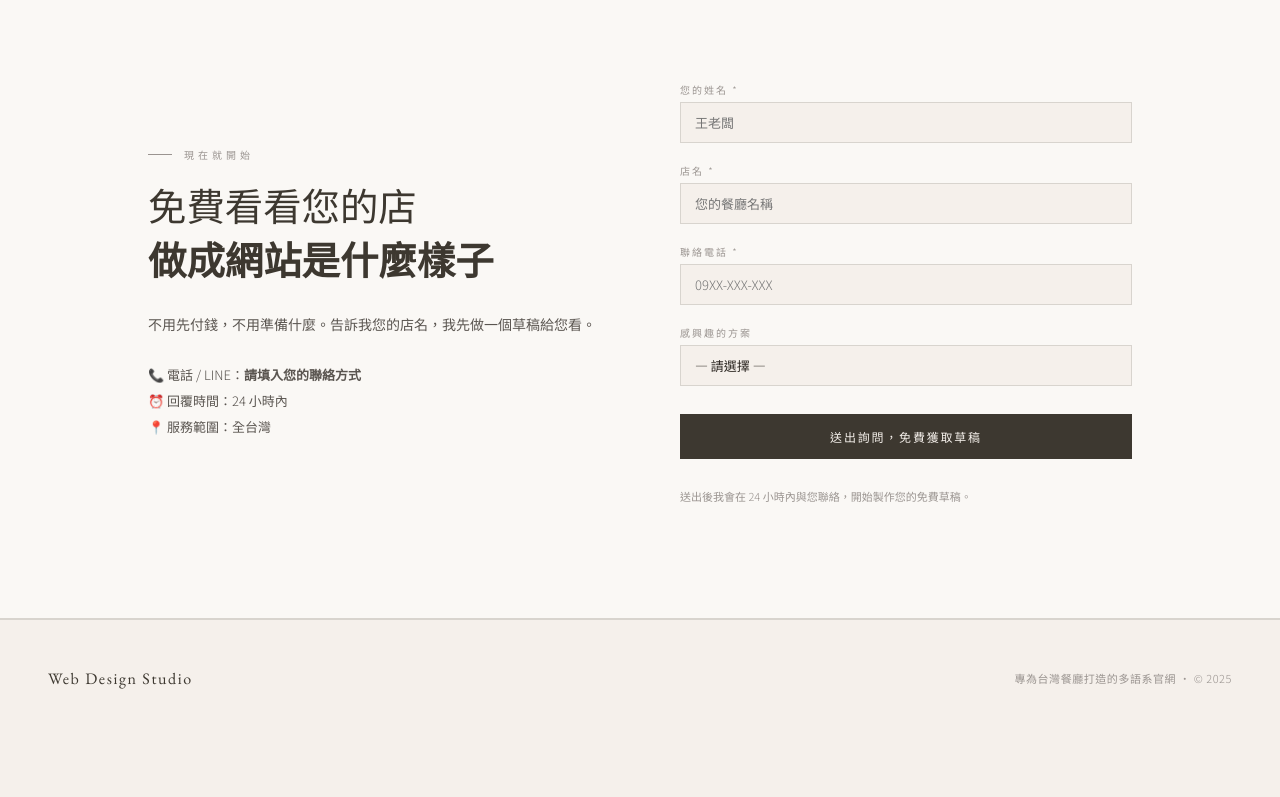
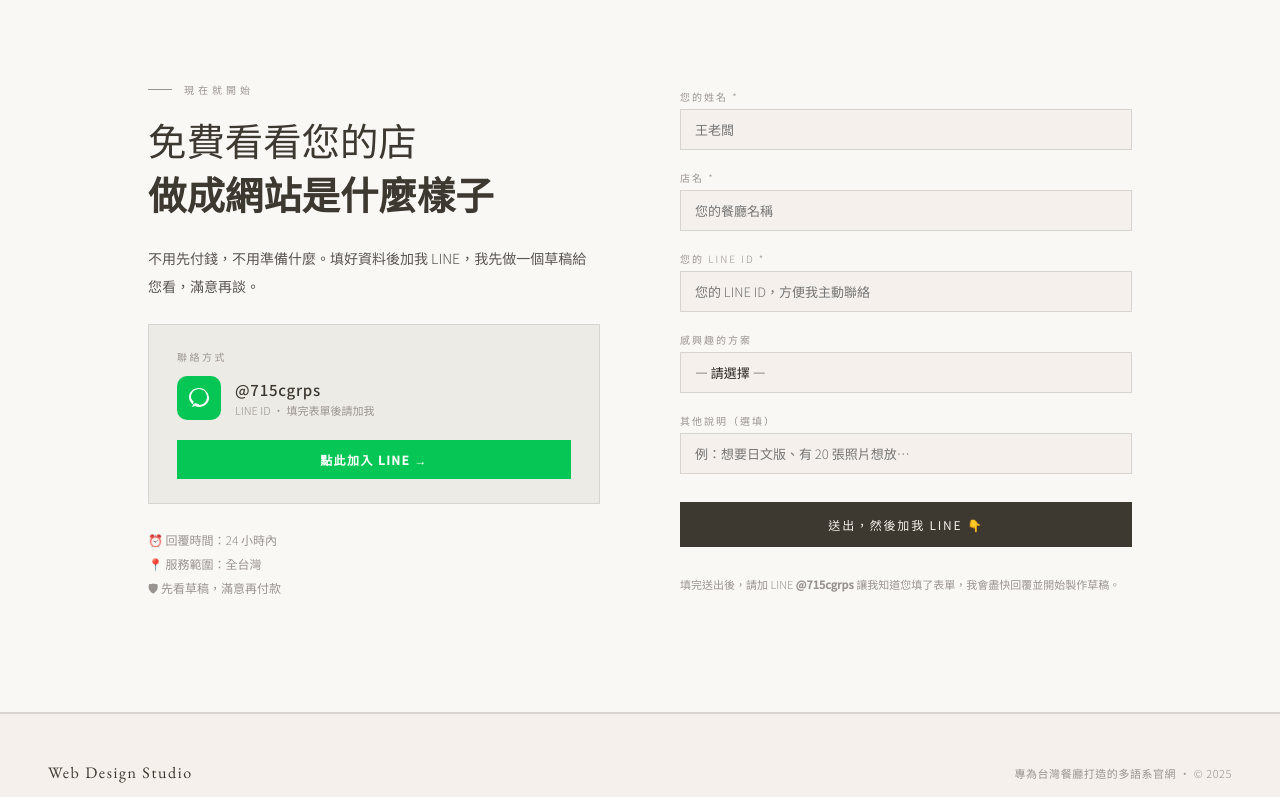
Before and after one commit to aspiredesigner/plan, a plain HTML site: page index.html in a window 1280 px wide. Shown: the part 4762-5559 px from the top of the page. Before the commit the page ends 5499 px from the top, so only its background shows below. Drawn offline with nearby package versions, Linux system fonts and the light colour scheme.

Commit message:
Update index.html

```diff
--- a/index.html
+++ b/index.html
@@ -961,7 +961,7 @@
       <div class="how-step">
         <div class="how-n">01</div>
         <div class="how-title">免費諮詢</div>
-        <div class="how-desc">告訴我您的店名和需求，LINE 或電話都可以，15 分鐘了解您的目標。</div>
+        <div class="how-desc">告訴我您的店名和需求，填完表單後加我 LINE @715cgrps，15 分鐘了解您的目標。</div>
       </div>
       <div class="how-step">
         <div class="how-n">02</div>
@@ -990,13 +990,34 @@
     <div class="contact-left reveal">
       <p class="sec-label">現在就開始</p>
       <h2 class="sec-heading">免費看看您的店<br><strong>做成網站是什麼樣子</strong></h2>
-      <p class="sec-body" style="margin-bottom:1.5rem">不用先付錢，不用準備什麼。告訴我您的店名，我先做一個草稿給您看。</p>
-      <p style="font-size:13px;color:var(--text2);line-height:2;">
-        📞 電話 / LINE：<strong>請填入您的聯絡方式</strong><br>
+      <p class="sec-body" style="margin-bottom:1.5rem">不用先付錢，不用準備什麼。填好資料後加我 LINE，我先做一個草稿給您看，滿意再談。</p>
+
+      <!-- LINE CTA block -->
+      <div style="background:var(--bg2);border:1px solid var(--line);padding:1.5rem 1.75rem;margin-bottom:1.5rem;">
+        <p style="font-size:10px;letter-spacing:0.25em;color:var(--muted);text-transform:uppercase;margin-bottom:0.75rem;">聯絡方式</p>
+        <div style="display:flex;align-items:center;gap:14px;">
+          <div style="width:44px;height:44px;background:#06C755;border-radius:10px;display:flex;align-items:center;justify-content:center;flex-shrink:0;">
+            <svg width="24" height="24" viewBox="0 0 24 24" fill="white"><path d="M12 2C6.48 2 2 6.03 2 11c0 3.08 1.63 5.81 4.14 7.5L5 21l3.14-1.04C9.33 20.63 10.63 21 12 21c5.52 0 10-4.03 10-9S17.52 2 12 2zm0 16c-1.18 0-2.31-.26-3.32-.72l-.24-.11-2.48.82.56-2.42-.16-.25C4.92 14.1 4 12.62 4 11c0-4.41 3.58-8 8-8s8 3.59 8 8-3.58 8-8 8z"/></svg>
+          </div>
+          <div>
+            <p style="font-size:15px;font-weight:500;color:var(--accent);letter-spacing:0.05em;">@715cgrps</p>
+            <p style="font-size:11px;color:var(--muted);margin-top:2px;">LINE ID · 填完表單後請加我</p>
+          </div>
+        </div>
+        <a href="https://line.me/ti/p/~715cgrps" target="_blank"
+           style="display:block;margin-top:1.25rem;background:#06C755;color:white;text-align:center;padding:11px;font-size:12px;font-weight:700;letter-spacing:0.12em;text-decoration:none;text-transform:uppercase;transition:opacity 0.2s;"
+           onmouseover="this.style.opacity='0.85'" onmouseout="this.style.opacity='1'">
+          點此加入 LINE →
+        </a>
+      </div>
+
+      <p style="font-size:12px;color:var(--muted);line-height:2;">
         ⏰ 回覆時間：24 小時內<br>
-        📍 服務範圍：全台灣
+        📍 服務範圍：全台灣<br>
+        🛡 先看草稿，滿意再付款
       </p>
     </div>
+
     <div class="reveal">
       <div class="contact-form" id="contact-form">
         <div>
@@ -1008,8 +1029,8 @@
           <input class="cf-input" type="text" id="cf-shop" placeholder="您的餐廳名稱" />
         </div>
         <div>
-          <label class="cf-label">聯絡電話 *</label>
-          <input class="cf-input" type="tel" id="cf-phone" placeholder="09XX-XXX-XXX" />
+          <label class="cf-label">您的 LINE ID *</label>
+          <input class="cf-input" type="text" id="cf-line" placeholder="您的 LINE ID，方便我主動聯絡" />
         </div>
         <div>
           <label class="cf-label">感興趣的方案</label>
@@ -1021,13 +1042,23 @@
             <option>先看草稿再決定</option>
           </select>
         </div>
-        <button class="cf-submit" onclick="submitForm()">送出詢問，免費獲取草稿</button>
-        <p class="cf-note">送出後我會在 24 小時內與您聯絡，開始製作您的免費草稿。</p>
+        <div>
+          <label class="cf-label">其他說明（選填）</label>
+          <input class="cf-input" type="text" id="cf-note" placeholder="例：想要日文版、有 20 張照片想放…" />
+        </div>
+        <button class="cf-submit" onclick="submitForm()">送出，然後加我 LINE 👇</button>
+        <p class="cf-note">填完送出後，請加 LINE <strong>@715cgrps</strong> 讓我知道您填了表單，我會盡快回覆並開始製作草稿。</p>
       </div>
+
       <div id="form-success">
         <div class="fs-icon">✓</div>
-        <div class="fs-title">已收到您的詢問！</div>
-        <p class="fs-body">我會在 24 小時內與您聯絡，開始為您的餐廳製作草稿。期待與您合作。</p>
+        <div class="fs-title">資料已送出！</div>
+        <p class="fs-body" style="margin-bottom:1.25rem">下一步：請加我的 LINE，告訴我您剛剛填了表單，我會盡快開始製作草稿。</p>
+        <a href="https://line.me/ti/p/~715cgrps" target="_blank"
+           style="display:inline-block;background:#06C755;color:white;padding:12px 28px;font-size:12px;font-weight:700;letter-spacing:0.12em;text-decoration:none;text-transform:uppercase;transition:opacity 0.2s;"
+           onmouseover="this.style.opacity='0.85'" onmouseout="this.style.opacity='1'">
+          加 LINE @715cgrps →
+        </a>
       </div>
     </div>
   </div>
@@ -1050,9 +1081,9 @@
 function submitForm() {
   const name  = document.getElementById('cf-name').value.trim();
   const shop  = document.getElementById('cf-shop').value.trim();
-  const phone = document.getElementById('cf-phone').value.trim();
-  if(!name || !shop || !phone) {
-    alert('請填寫姓名、店名和聯絡電話');
+  const line  = document.getElementById('cf-line').value.trim();
+  if(!name || !shop || !line) {
+    alert('請填寫姓名、店名和您的 LINE ID');
     return;
   }
   document.getElementById('contact-form').style.display = 'none';
```
